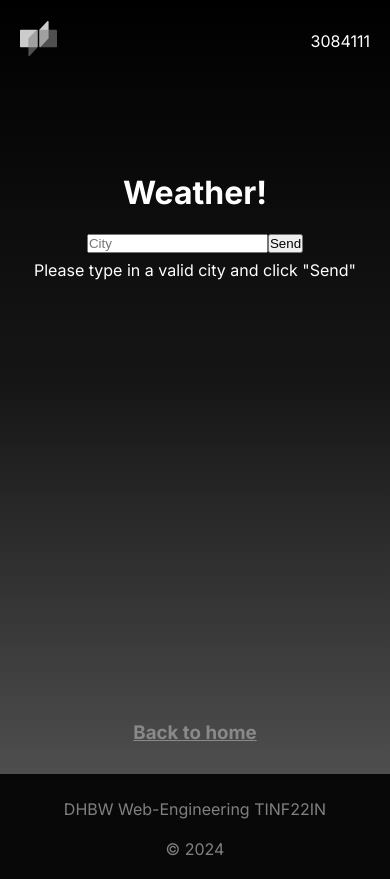
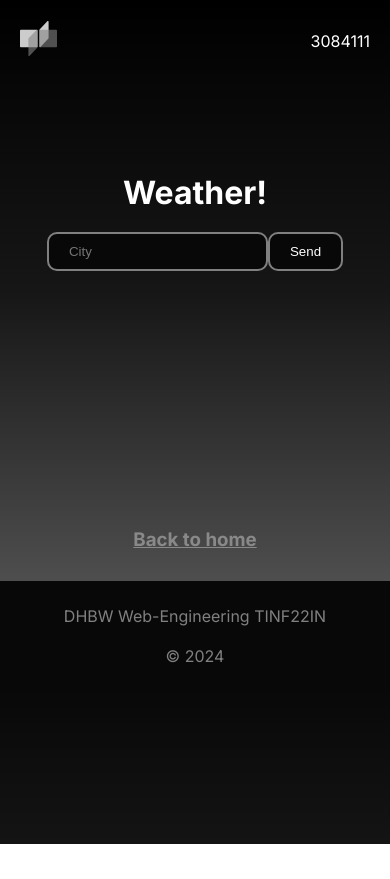
Before and after one commit to JinhoyBoy/Next-Website, a Next.js app: page /weather in a window 390 px wide. After the commit the page ends 844 px from the top, so only its background shows below. Built offline with nearby package versions, Linux system fonts and the light colour scheme.

Commit message:
responsivness

```diff
--- a/src/app/canvas/drawingCanvas.js
+++ b/src/app/canvas/drawingCanvas.js
@@ -11,6 +11,9 @@ const DrawingCanvas = ({ onClose }) => {
     const resizeCanvas = () => {
       canvas.width = window.innerWidth * 0.4;
       canvas.height = window.innerHeight * 0.3;
+      if (window.innerWidth < 500) {
+        canvas.height = window.innerHeight * 0.1;
+      }
     };
     resizeCanvas();
 
--- a/src/app/canvas/page.js
+++ b/src/app/canvas/page.js
@@ -24,7 +24,7 @@ export default function Canvas() {
   return (
     <>
       <Navbar />
-      <div style={{ paddingTop: "20vh" }}></div>
+      <div style={{ paddingTop: "20vh" }}>
       <div className={styles.weatherHead}>
         <h1>Canvas!</h1>
         <br />
@@ -35,12 +35,13 @@ export default function Canvas() {
       </div>
       <div className={styles.weatherHead}>
         <h3>Your signature:</h3>
-        {drawingImageUrl && <img src={drawingImageUrl} alt='Drawing' />}
+        <div style={{height: '30vh'}}>{drawingImageUrl && <img src={drawingImageUrl} alt='Drawing'/>}</div>
       </div>
       <Link href="/">
         <h3 style={{ textAlign: "center", paddingBottom: "30px", textDecoration: "underline", color: "#898989" }}>Back to home</h3>
       </Link>
       <Footer/>
+      </div>
     </>
   );
 }
--- a/src/app/globals.css
+++ b/src/app/globals.css
@@ -13,3 +13,19 @@ a {
   text-decoration: none;
   color: white;
 }
+
+button {
+  background-color: rgb(8, 8, 8);
+  color: white;
+  border: solid gray 2px;
+  padding: 10px 20px;
+  border-radius: 10px;
+}
+
+input {
+  background-color: rgb(8, 8, 8);
+  color: white;
+  border: solid gray 2px;
+  padding: 10px 20px;
+  border-radius: 10px;
+}
--- a/src/app/page.module.css
+++ b/src/app/page.module.css
@@ -63,6 +63,7 @@
   padding: 10%;
 }
 
+
 .card {
   width: 18vw;
   padding: 20px;
@@ -126,3 +127,34 @@
 .footer p {
   color: gray;
 }
+
+@media (max-width: 720px) {
+	.container {
+    flex-direction: column;
+    justify-content: center;
+  }
+
+  .card {
+    width: 80vw;
+    margin-bottom: 10%;
+  }
+
+  .content {
+    width: 80vw;
+  }
+
+  .weatherUI {
+    height: auto;
+  }
+
+  .weatherList {
+    flex-direction: column;
+    justify-content: center;
+    padding: 10%;
+  }
+
+  .weatherItem {
+    width: 80vw;
+    margin-bottom: 10%;
+  }
+}
--- a/src/app/weather/page.js
+++ b/src/app/weather/page.js
@@ -8,6 +8,7 @@ import Link from 'next/link';
 export default function Weather() {
   const [weatherData, setWeatherData] = useState(null);
   const [locationData, setLocationData] = useState(null);
+  const [error, setError] = useState("");
 
   const searchOpenweathermap = () => {
     const apiKey = process.env.NEXT_PUBLIC_WEATHER_API_KEY;
@@ -22,9 +23,11 @@ export default function Weather() {
           const formattedData = populateWeatherData(data);
           setWeatherData(formattedData);
           setLocationData(data.city); // Store location data separately
+          setError("")
         } else {
           setWeatherData(null);
           setLocationData(null);
+          setError("This is not a valid city. Please try again.");
         }
       })
       .catch(error => console.error("Error fetching data from Openweathermap:", error));
@@ -107,8 +110,8 @@ export default function Weather() {
           )}
           {weatherData === null &&(
             <>
-              <div className={styles.weatherHead}>
-                <p>Please type in a valid city and click "Send"</p>
+              <div style={{textAlign: 'center', height: '30vh', color: 'white', padding: '10px'}}>
+                <p id="validcheck">{error}</p>
               </div>
             </>
           )}
```
Also changed, not shown: src/app/card.js (+5 -5 lines).
